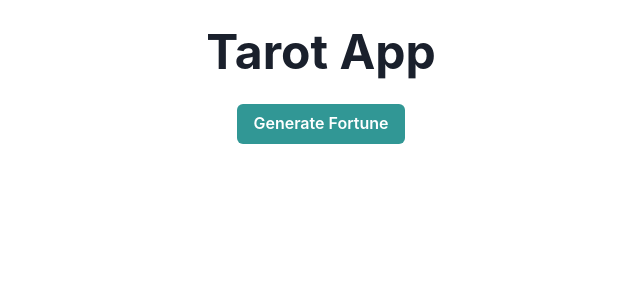
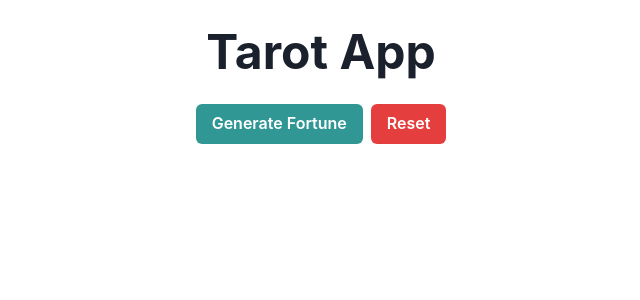
Before and after one commit to hurrmun/tarot-reader, a React (Vite) app: page / in a window 1280 px wide. Shown: the top 300 px of the page, without its empty margins (319-959 px from the left). Built offline with nearby package versions, Linux system fonts and the light colour scheme.

Commit message:
edited style for generated cards, added (not working) reset button

```diff
--- a/src/App.tsx
+++ b/src/App.tsx
@@ -1,6 +1,13 @@
 import React, { useState } from 'react';
 
-import { ChakraProvider, Container, Box, Text } from '@chakra-ui/react';
+import {
+  ChakraProvider,
+  Container,
+  Box,
+  Text,
+  HStack,
+  Button,
+} from '@chakra-ui/react';
 
 import { FortunePicker } from './components/FortunePicker';
 import { Card, Deck } from './utils/deck';
@@ -33,13 +40,18 @@ const App = () => {
           >
             Tarot App
           </Text>
-          <FortunePicker onClick={generateFortune} disabled={buttonDisabled} />
+          <FortunePicker
+            onClick={generateFortune}
+            disabled={buttonDisabled}
+            showReset={true}
+            resetFn={() => ''}
+          />
           <Box>
-            <>
+            <HStack justifyContent='center' spacing={16} marginTop={16}>
               {selectedCards.map((card) => {
                 return <Text key={card.title}>{card.title}</Text>;
               })}
-            </>
+            </HStack>
           </Box>
         </Box>
       </Container>
--- a/src/components/FortunePicker.tsx
+++ b/src/components/FortunePicker.tsx
@@ -1,15 +1,22 @@
 import React from 'react';
 
-import { Box, Button } from '@chakra-ui/react';
+import { Box, Button, HStack } from '@chakra-ui/react';
 
 export interface FortunePickerProps {
   onClick: () => void;
   disabled: boolean;
+  resetFn: () => void;
+  showReset: boolean;
 }
 
-export const FortunePicker = ({ onClick, disabled }: FortunePickerProps) => {
+export const FortunePicker = ({
+  onClick,
+  disabled,
+  resetFn,
+  showReset,
+}: FortunePickerProps) => {
   return (
-    <Box display='flex' justifyContent='center' marginTop={4}>
+    <HStack display='flex' justifyContent='center' marginTop={4} spacing={2}>
       <Button
         colorScheme='teal'
         variant='solid'
@@ -18,6 +25,7 @@ export const FortunePicker = ({ onClick, disabled }: FortunePickerProps) => {
       >
         Generate Fortune
       </Button>
-    </Box>
+      {showReset && <Button colorScheme='red'>Reset</Button>}
+    </HStack>
   );
 };
```
